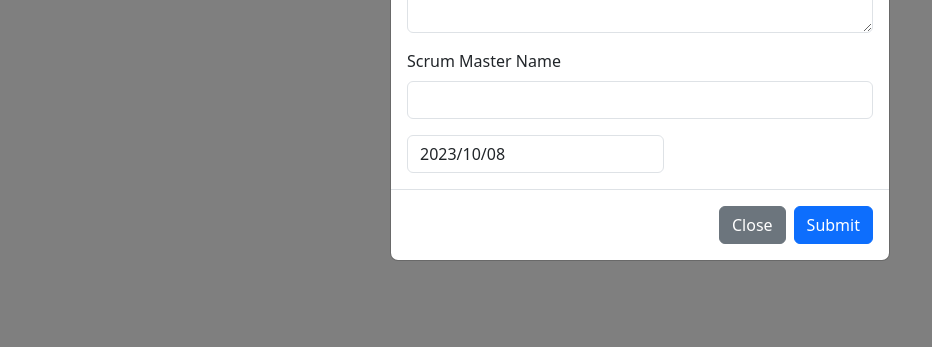
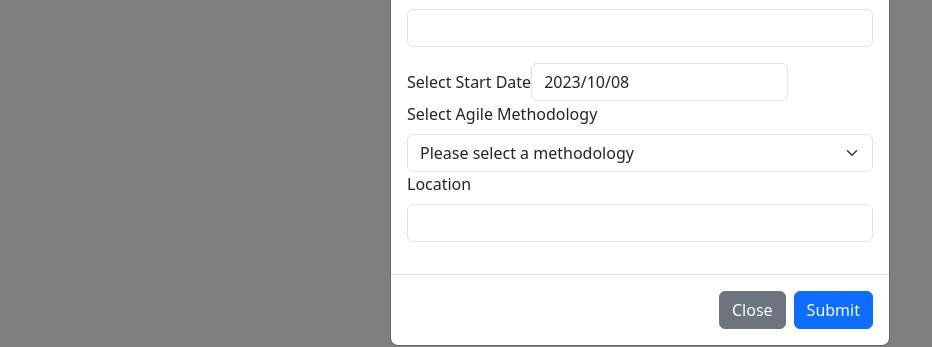
Before and after one commit to Monica-Vu/Monica-Vu-ecc-dssb-IS24-code-challenge, a React (Create React App) app in the folder frontend/: page / in a window 1280 px wide. Both pictures are taken after a click on the button "Add". Shown: the part 419-766 px from the top of the page, without its empty margins (0-932 px from the left). Built offline with nearby package versions, Linux system fonts and the light colour scheme; no server answers.

Commit message:
Successfully added functionality to add new product via frontend

```diff
--- a/frontend/src/components/ProductInfo/Modal.js
+++ b/frontend/src/components/ProductInfo/Modal.js
@@ -11,14 +11,6 @@ function ProductModal({
   formData,
   setFormData,
 }) {
-
-  const [productName, setProductName] = useState("");
-  const [productOwnerName, setProductOwnerName] = useState("");
-  const [developers, setDevelopersList] = useState("");
-  const [scrumMasterName, setScrumMasterName] = useState("");
-  const [startDate, setStartDate] = useState(new Date());
-  const [methodology, setMethodlogy] = useState("");
-  const [location, setLocation] = useState("");
 
   return (
     <Modal show={show} onHide={handleClose}>
@@ -77,7 +69,7 @@ function ProductModal({
                   developers: e.target.value,
                 }));
               }}
-              rows="5"
+              rows="2"
             ></textarea>
           </div>
           <div className="mb-3">
@@ -98,15 +90,58 @@ function ProductModal({
               required
             />
           </div>
+          <label htmlFor="startdate" className="form-label pl-2">
+            Select Start Date
+          </label>
           <DatePicker
             selected={formData["startDate"]}
-            onChange={(date) => setFormData((prevFormData) => ({
-                  ...prevFormData,
-                  startDate:date,
-                }))}
+            onChange={(date) =>
+              setFormData((prevFormData) => ({
+                ...prevFormData,
+                startDate: date,
+              }))
+            }
             dateFormat="yyyy/MM/dd"
             className="form-control"
           />
+          <br />
+          <label htmlFor="methodology" className="form-label pr-2">
+            Select Agile Methodology
+          </label>
+          <select
+            className="form-select"
+            aria-label="Select Methodology"
+            value={formData["methodology"]}
+            onChange={(e) =>
+            {
+              setFormData((prevFormData) => ({
+                ...prevFormData,
+                methodology: e.target.value,
+              }))
+            }}
+          >
+           <option selected>Please select a methodology</option>
+            <option value="Agile">Agile</option>
+            <option value="Waterfall">Waterfall</option>
+          </select>
+          <div className="mb-3">
+            <label htmlFor="location" className="form-label">
+              Location
+            </label>
+            <input
+              type="text"
+              className="form-control"
+              id="location"
+              value={formData["location"]}
+              onChange={(e) =>
+                setFormData((prevFormData) => ({
+                  ...prevFormData,
+                  location: e.target.value,
+                }))
+              }
+              required
+            />
+          </div>
         </form>
       </Modal.Body>
       <Modal.Footer>
--- a/frontend/src/components/ProductInfo/Parent.js
+++ b/frontend/src/components/ProductInfo/Parent.js
@@ -30,13 +30,12 @@ function Parent() {
 
         if (key === "startDate") {
             formData[key] = formData[key].toISOString().split('T')[0].replaceAll("-", "/");
-            console.log("handleSubmit if-statement =>", formData[key])
         }
 
         formDataObject[key] = formData[key];
       }
 
-      console.log("formDataObject =>", formDataObject["productName"]);
+      console.log("formDataObject =>", JSON.stringify(formDataObject))
 
       fetch("http://localhost:3000/api/products", {
         method: "POST",
```
